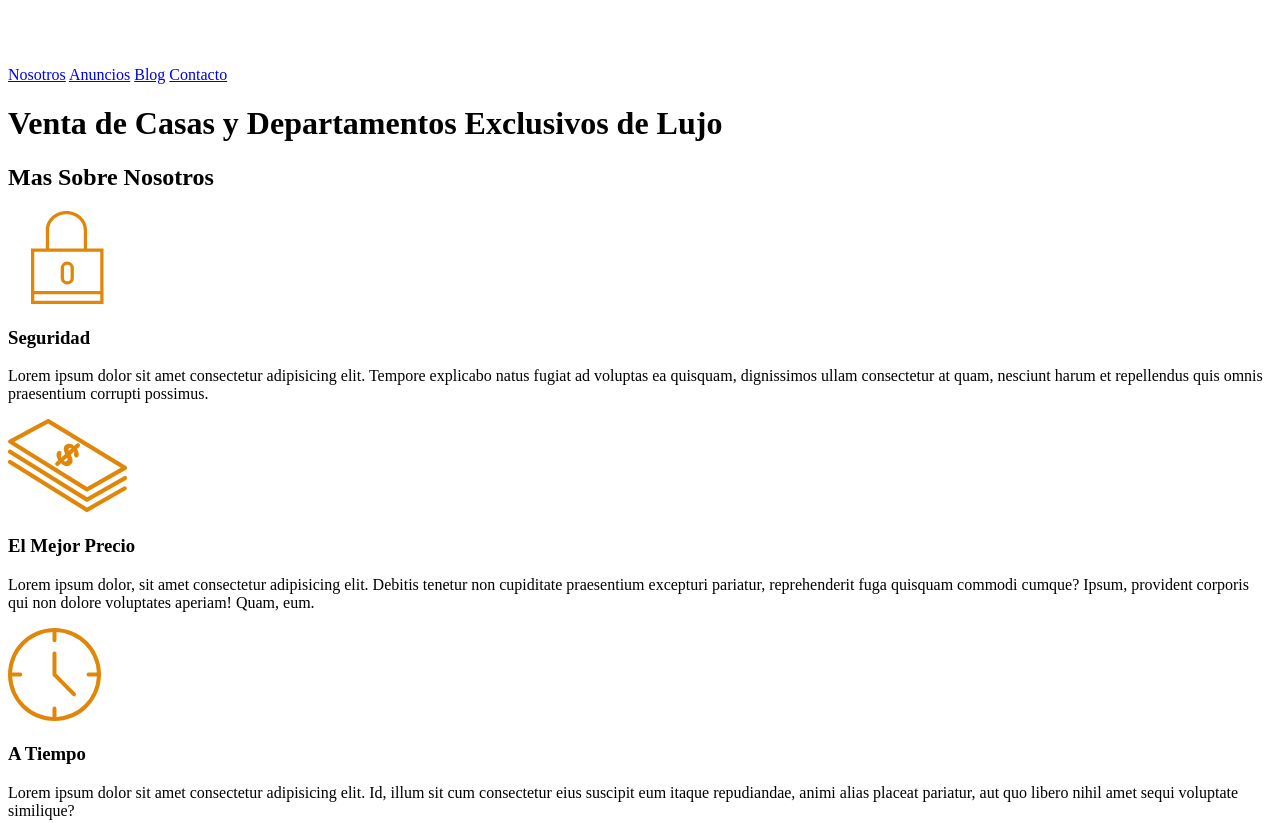
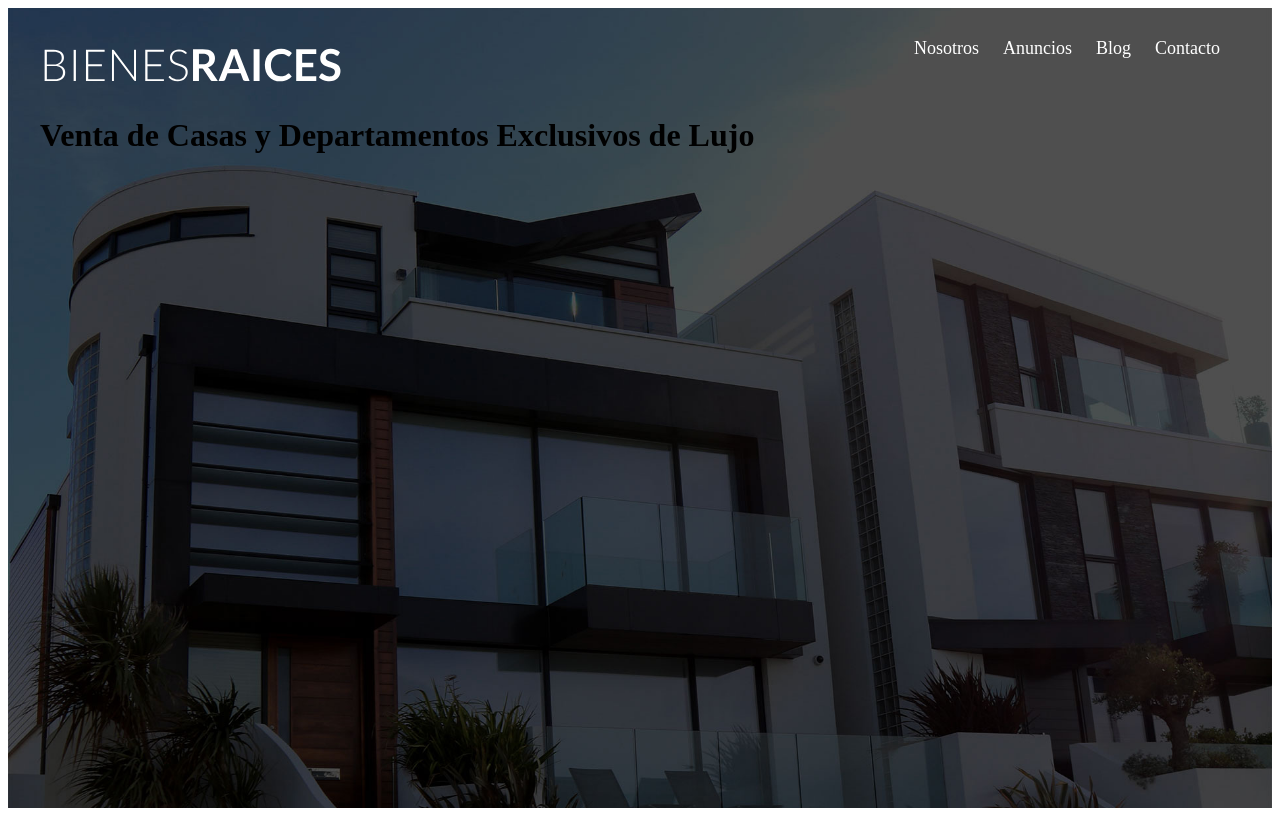
Before and after one commit to Steven-Velez/BIENESRAICES, a plain HTML site: page index.html in a window 1280 px wide. Shown: the top 823 px of the page. Drawn offline with Linux system fonts and the light colour scheme.

Commit message:
Implementacion de CSS

```diff
--- /dev/null
+++ b/CSS/style.css
@@ -0,0 +1,29 @@
+/*Globals*/
+.contenedor {
+    max-width: 1200px;
+    margin: 0 auto 0 auto
+}
+
+/*header*/
+.site-header.inicio{
+    background-image: url(../img/header.jpg);
+    background-position: center center;
+    background-size: cover;
+    height: 100vh;
+    min-height: 600px;
+}
+.barra{
+    display: flex;
+    justify-content: space-between;
+    padding-top: 30px;
+
+}
+
+/*Navegation*/
+.navegacion a {
+    color: #ffffff;
+    text-decoration: none;
+    font-size: 18px;
+    margin-right: 20px;
+
+}
--- a/index.html
+++ b/index.html
@@ -5,24 +5,29 @@
     <meta charset="UTF-8">
     <meta name="viewport" content="width=device-width, initial-scale=1.0">
     <title>Bienes Raices</title>
+    <link rel="stylesheet" href="CSS/style.css">
 </head>
 
 <body>
 
-    <header>
+    <header class="site-header inicio">
+        <div class="contenedor">
+            <div class="barra">
 
                 <a href="/">
                     <img src="img/logo.svg" alt="Logotipo de Bienes Raices">
                 </a>
 
-        <nav>
+                <nav class="navegacion">
                     <a href="nosotros.html">Nosotros</a>
                     <a href="anuncios.html">Anuncios</a>
                     <a href="blog.html">Blog</a>
                     <a href="contacto.html">Contacto</a>
                 </nav>
+            </div>
+                <h1>Venta de Casas y Departamentos Exclusivos de Lujo</h1>
 
-        <h1>Venta de Casas y Departamentos Exclusivos de Lujo</h1>
+        </div><!--contenedor-->
 
     </header>
 
@@ -132,7 +137,7 @@
     </section>
 
     <footer>
-        <nav>
+        <nav class="navegacion">
             <a href="nosotros.html">Nosotros</a>
             <a href="anuncios.html">Anuncios</a>
             <a href="blog.html">Blog</a>
```
Also changed, not shown: nosotros.html (+1 -0 lines). Lines whose indentation alone changed are shown as unchanged.
